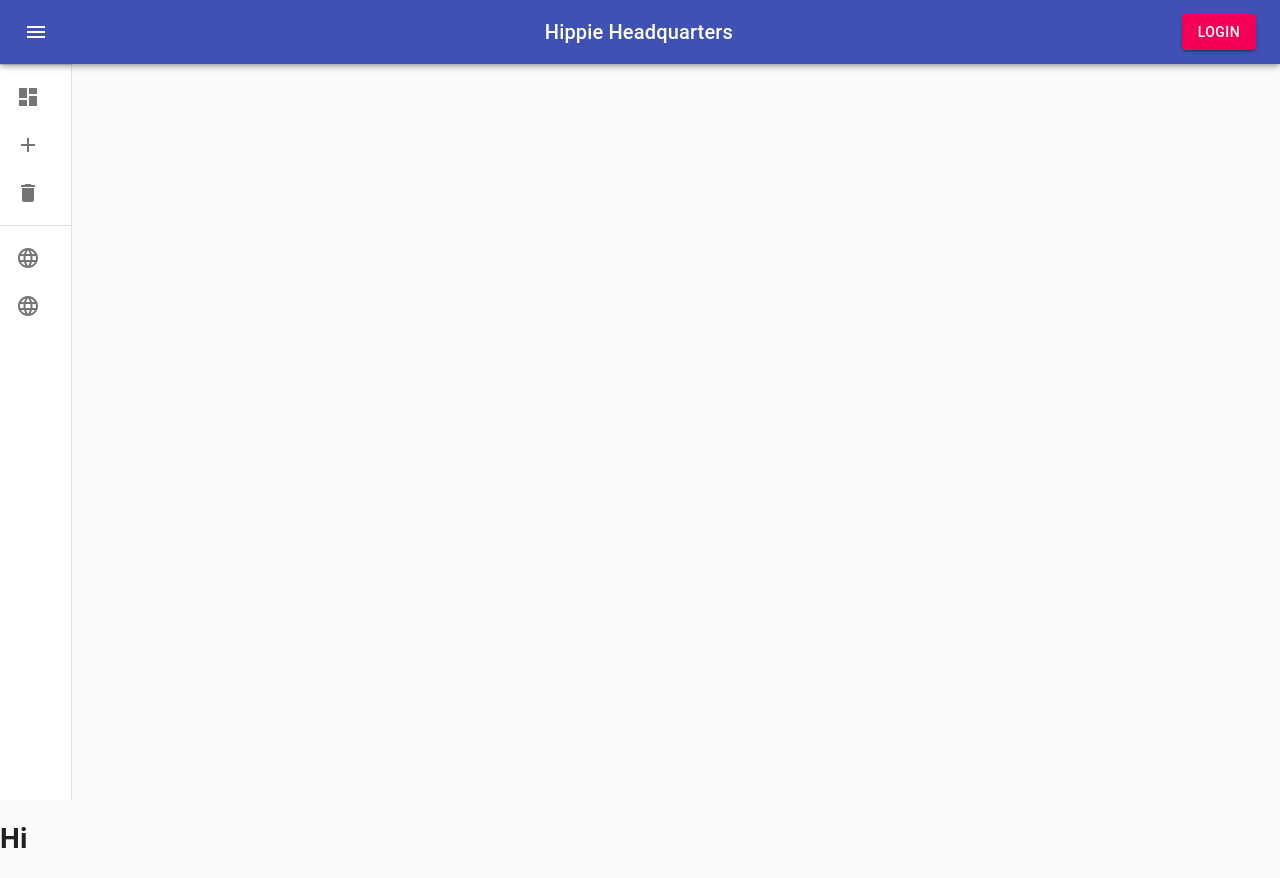
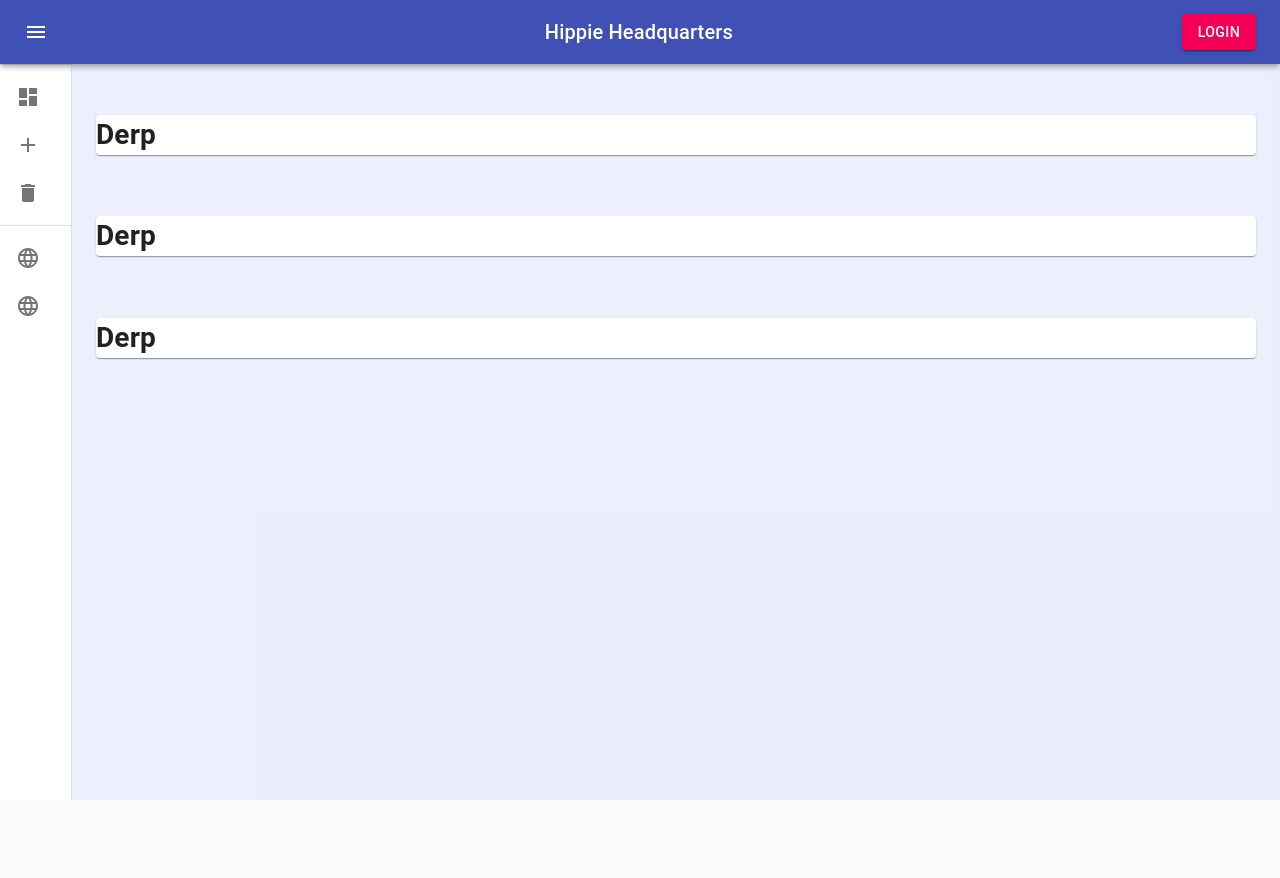
Before and after one commit to AaronMacken/e-Commerce-Controller, a React (Create React App) app: page /products in a window 1280 px wide. After the commit the page ends 800 px from the top, so only its background shows below. Built offline with nearby package versions, Linux system fonts and the light colour scheme.

Commit message:
Create structure for paper elements in material ui grid

```diff
--- a/src/components/Login.js
+++ b/src/components/Login.js
@@ -4,7 +4,7 @@ export default class  extends Component {
     render() {
         return (
             <div>
-                Login Page
+
             </div>
         )
     }
--- a/src/components/Navbar.js
+++ b/src/components/Navbar.js
@@ -116,9 +116,8 @@ export default function Dashboard() {
   };
   // const fixedHeightPaper = clsx(classes.paper, classes.fixedHeight);
 
-  return (
-    <div className={classes.root}>
-      <CssBaseline />
+  return [
+      <CssBaseline />,
       <AppBar position="absolute" className={clsx(classes.appBar, open && classes.appBarShift)}>
         <Toolbar className={classes.toolbar}>
           <IconButton
@@ -135,7 +134,7 @@ export default function Dashboard() {
           </Typography>
           <Button color="secondary" variant="contained">Login</Button>
         </Toolbar>
-      </AppBar>
+      </AppBar>,
 
       <Drawer
         variant="permanent"
@@ -155,32 +154,7 @@ export default function Dashboard() {
         <List>{secondaryListItems}</List>
       </Drawer>
 
-        {/* <Container maxWidth="lg" className={classes.container}>
-
-          <Grid container spacing={3}>
-            <Grid item xs={12} md={8} lg={9}>
-              <Paper className={fixedHeightPaper}>
-                 <Chart />
-              </Paper>
-            </Grid>
 
 
-            <Grid item xs={12} md={4} lg={3}>
-              <Paper className={fixedHeightPaper}>
-                <Deposits />
-              </Paper>
-            </Grid>
-
-            Recent Orders
-            <Grid item xs={12}>
-              <Paper className={classes.paper}>
-                <Orders />
-              </Paper>
-            </Grid>
-          </Grid>
-
-        </Container> */}
-
-    </div>
-  );
+  ];
 }
--- a/src/containers/Products.js
+++ b/src/containers/Products.js
@@ -1,13 +1,65 @@
-import React, { Component } from 'react';
+import React from 'react';
 import Navbar from '../components/Navbar';
+import { makeStyles } from '@material-ui/core/styles';
+import Container from '@material-ui/core/Container';
+import { Grid } from '@material-ui/core';
+import { Paper } from '@material-ui/core';
+import { Input } from '@material-ui/core';
 
-export default class Products extends Component {
-    render() {
-        return (
-            <div>
-                <Navbar />
-                <h1>Hi</h1>
-            </div>
-        )
+const useStyles = makeStyles(theme => ({
+    root: {
+        display: 'flex'
+    },
+    appBarSpacer: theme.mixins.toolbar,
+    content: {
+        flexGrow: 1,
+        height: '100vh',
+        overflow: 'auto',
+        backgroundColor: "#c0cbff40"
+    },
+    title: {
+        fontSize: '10rem'
+    },
+    container: {
+        paddingTop: theme.spacing(4),
+        paddingBottom: theme.spacing(4)
+    },
+    gridItem: {
+        margin: 'auto'
     }
+
+}));
+
+
+export default function Products() {
+    const classes = useStyles();
+    return (
+        <div className={classes.root}>
+            <Navbar></Navbar>
+            <main className={classes.content}>
+                {/* AppBarSpacer div class for top margin */}
+                <div className={classes.appBarSpacer} />
+                <Container maxWidth="lg" className={classes.container}>
+                    <Grid container spacing={3}>
+                        {/* grid items */}
+                        <Grid item xs={12} className={classes.gridItem}>
+                            <Paper>
+                                <h1>Derp</h1>
+                            </Paper>
+                        </Grid>
+                        <Grid item xs={12} className={classes.gridItem}>
+                            <Paper>
+                                <h1>Derp</h1>
+                            </Paper>
+                        </Grid>
+                        <Grid item xs={12} className={classes.gridItem}>
+                            <Paper>
+                                <h1>Derp</h1>
+                            </Paper>
+                        </Grid>
+                    </Grid>
+                </Container>
+            </main>
+        </div>
+    )
 }
```
